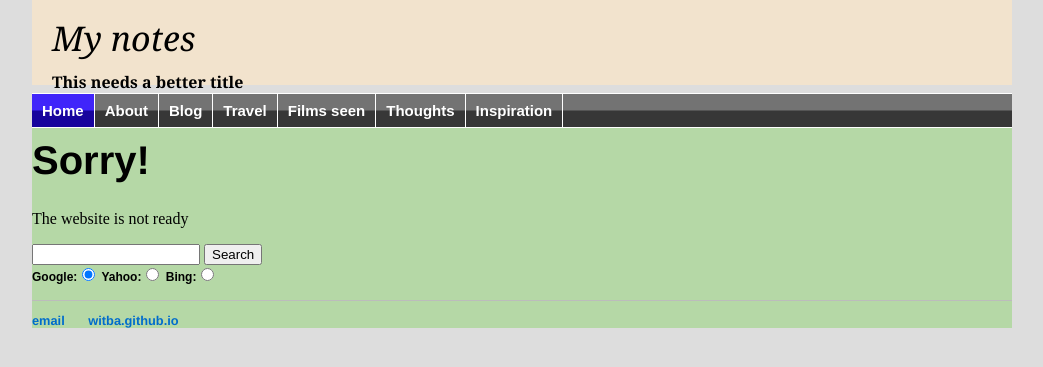
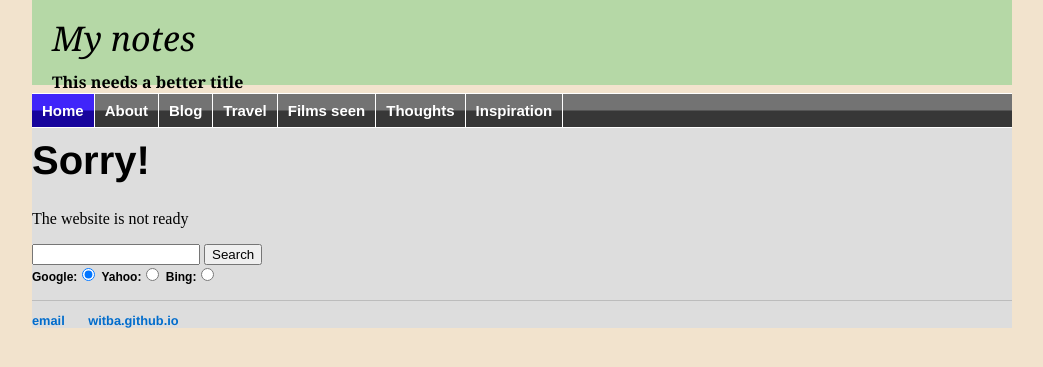
Before and after one commit to witba/witba.github.io, a Jekyll site: the page built from index.html, in a window 1280 px wide. Shown: the top 367 px of the page, without its empty margins (118-1161 px from the left). Built offline with Jekyll 4.4.1, drawn with Linux system fonts in a browser that asks for light colours.

Commit message:
Update main.css

```diff
--- a/css/main.css
+++ b/css/main.css
@@ -1,4 +1,4 @@
-body { margin:0 auto; padding:0; width: 980px; background: #dddddd;}
+body { margin:0 auto; padding:0; width: 980px; background: #f2e3cd;}
 
 #style_container {
 width: 100%;
@@ -7,11 +7,11 @@
 }
 #style_header {
 height: 85px;
-background: #f2e3cd;
+background: #b5d8a6;
 }
 #style_content {
 width: 100%;
-background: #b5d8a6;
+background: #dddddd;
 }
 #style_title {
 padding-top: 15px;
```
